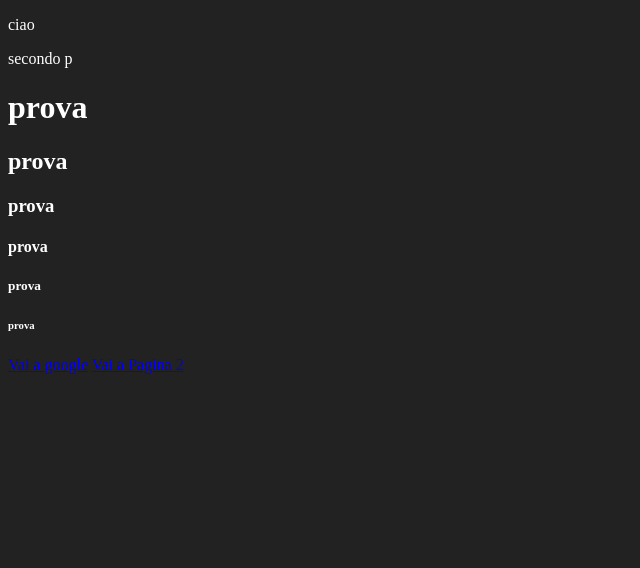
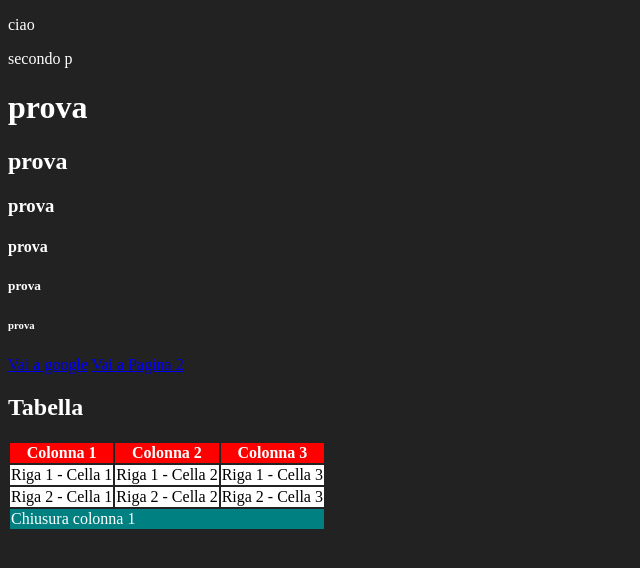
Before and after one commit to lambia/LC-20230224-html-intro, a plain HTML site: page index.html in a window 1280 px wide. Shown: the whole page, without its empty margins (0-640 px from the left). Drawn offline with Linux system fonts and the light colour scheme.

Commit message:
live coding slide 40 (tabella)

```diff
--- a/index.html
+++ b/index.html
@@ -24,5 +24,41 @@
     <h6>prova</h6>
     <a href="https://www.google.it/">Vai a google</a>
     <a href="prova.html">Vai a Pagina 2</a>
+
+    <h2>Tabella</h2>
+    <table>
+        <!-- intestazione tabella -->
+        <thead>
+          <tr>
+            <th>Colonna 1</th>
+            <th>Colonna 2</th>
+            <th>Colonna 3</th>
+          </tr>
+        </thead>
+        <!-- /intestazione tabella -->
+
+        <!-- corpo tabella -->
+        <tbody>
+          <tr>
+            <td>Riga 1 - Cella 1</td>
+            <td>Riga 1 - Cella 2</td>
+            <td>Riga 1 - Cella 3</td>
+          </tr>
+          <tr>
+            <td>Riga 2 - Cella 1</td>
+            <td>Riga 2 - Cella 2</td>
+            <td>Riga 2 - Cella 3</td>
+          </tr>
+        </tbody>
+        <!-- -corpo tabella -->
+
+        <!-- chiusura della tabella -->
+        <tfoot>
+          <tr>
+            <td colspan="3">Chiusura colonna 1</td>
+          </tr>
+        </tfoot>
+        <!-- /chiusura della tabella -->
+    </table>
 </body>
 </html>
--- a/main.css
+++ b/main.css
@@ -2,3 +2,16 @@ body {
     background: #222;
     color: white;
 }
+
+thead {
+    background: red;
+}
+
+tbody {
+    background: white;
+    color: black;
+}
+
+tfoot {
+    background: teal;
+}
```
